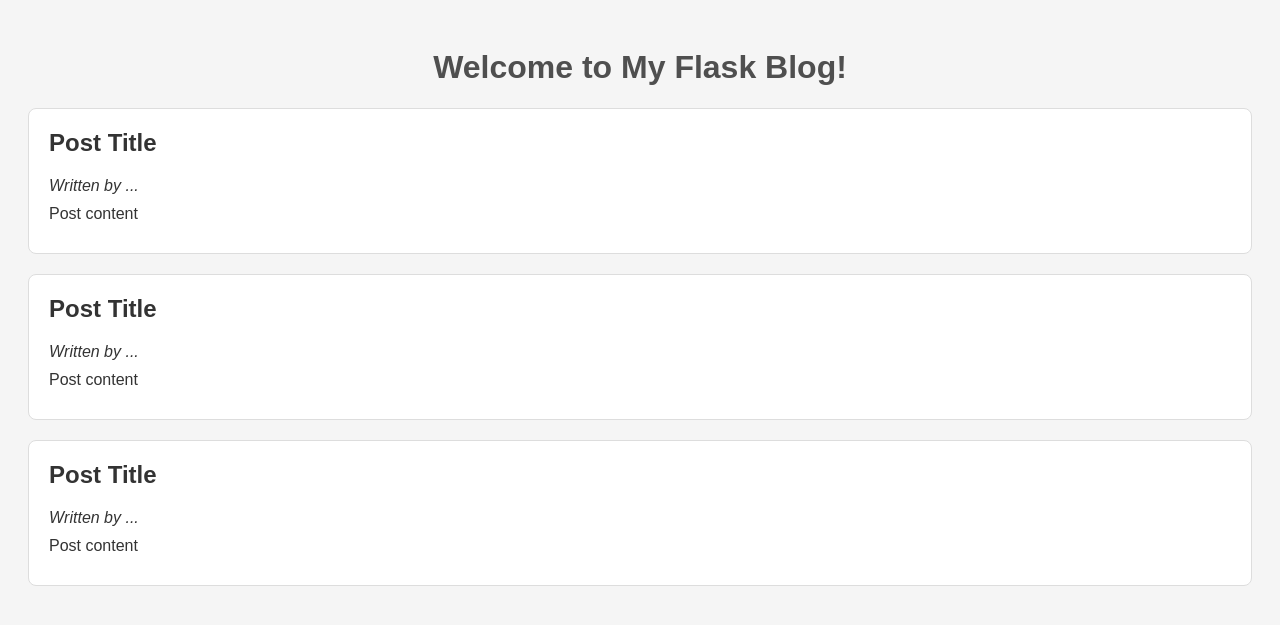
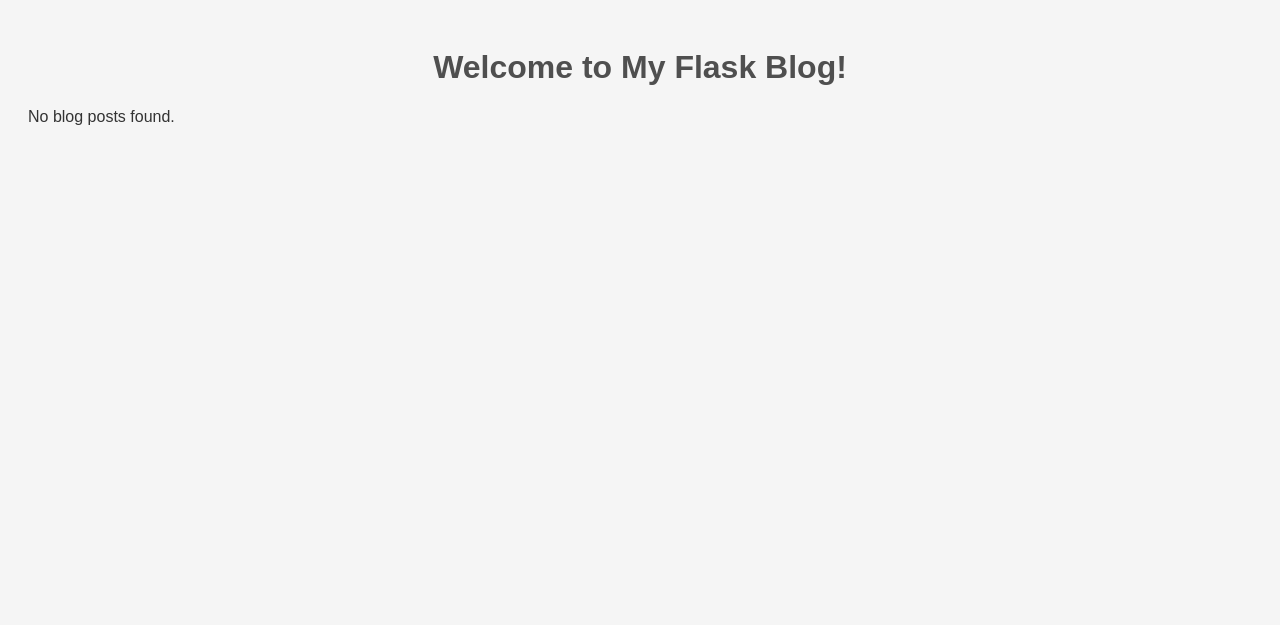
Before and after one commit to Harangason/blog_with_flask, a Flask app: template templates/index.html in a window 1280 px wide. Shown: the top 625 px of the page. Run offline with Flask 3, Linux system fonts and the light colour scheme; the template is opened without the code that fills it, so the values that code supplies are empty.

Commit message:
Build: implemente ADD and Delete in index

```diff
--- a/templates/index.html
+++ b/templates/index.html
@@ -8,20 +8,17 @@
 </head>
 <body>
     <h1>Welcome to My Flask Blog!</h1>
-    <div class="post">
-        <h2>Post Title</h2>
-        <p><em>Written by ...</em></p>
-        <p>Post content</p>
-    </div>
-    <div class="post">
-        <h2>Post Title</h2>
-        <p><em>Written by ...</em></p>
-        <p>Post content</p>
-    </div>
-    <div class="post">
-        <h2>Post Title</h2>
-        <p><em>Written by ...</em></p>
-        <p>Post content</p>
-    </div>
+    {% if posts %}
+        {% for post in posts %}
+            <div class="post">
+                <h2>{{ post.title }}</h2>
+                <p><em>Written by {{ post.author }}</em></p>
+                <p>{{ post.content }}</p>
+                <a href="/delete/{{ post.id }}" class="delete-button">Löschen</a>
+            </div>
+        {% endfor %}
+    {% else %}
+        <p>No blog posts found.</p>
+    {% endif %}
 </body>
 </html>
```
